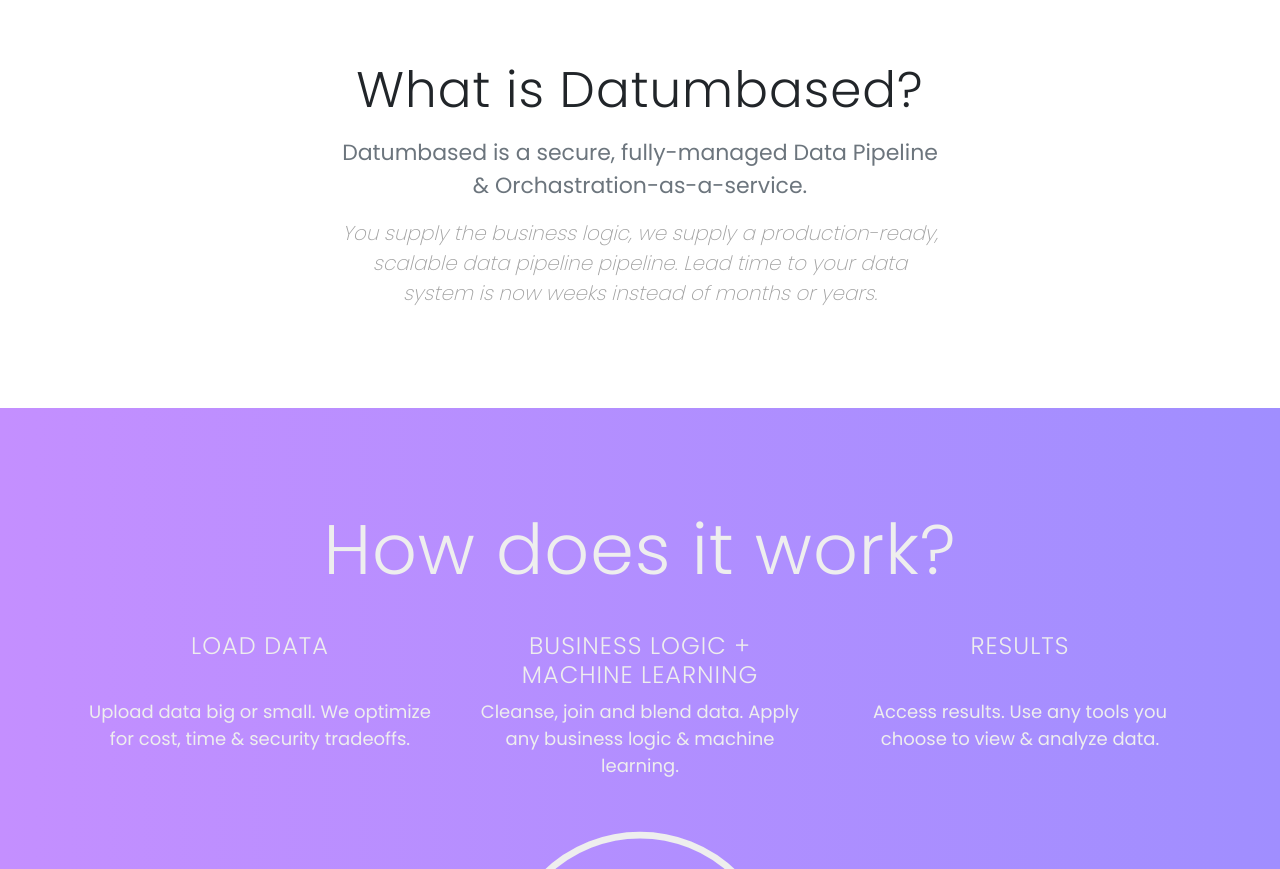
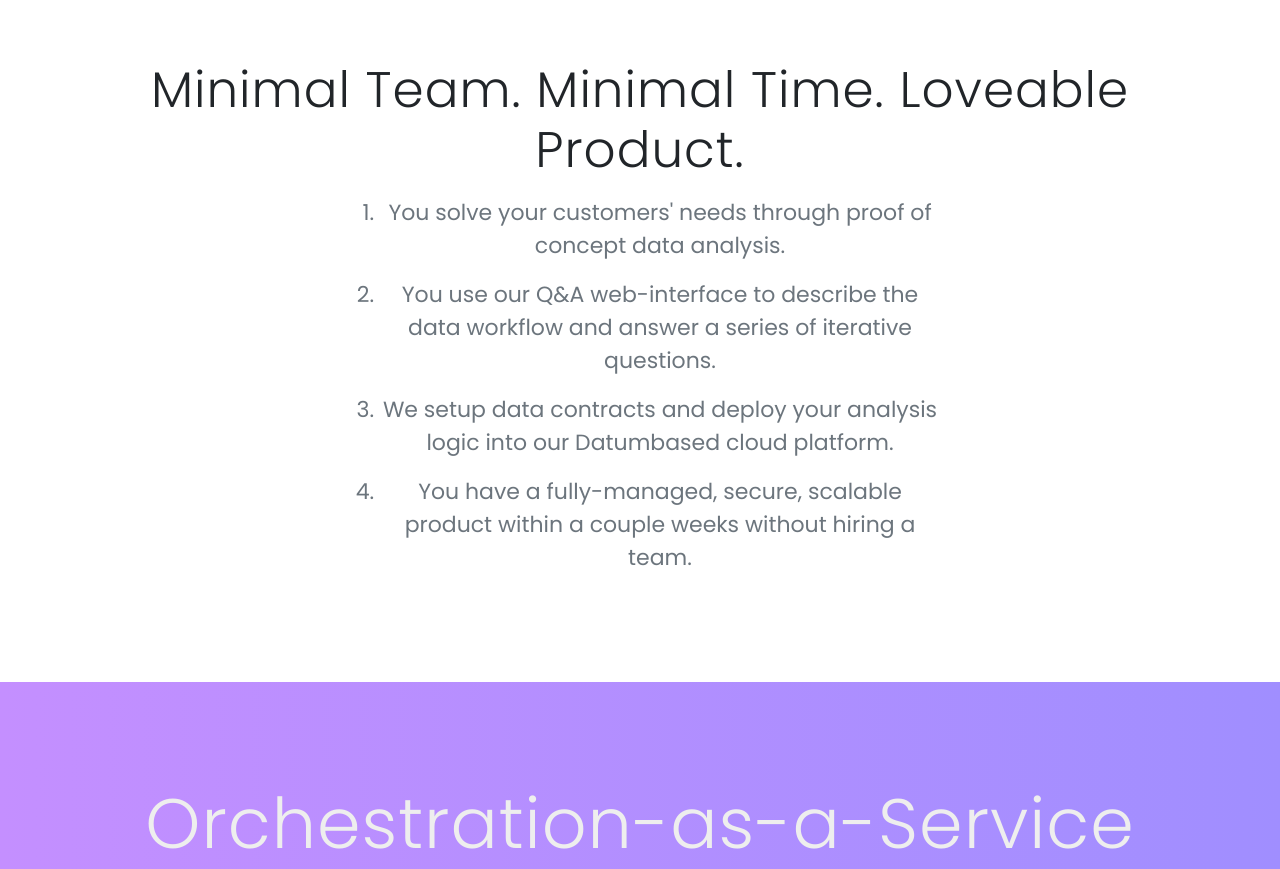
Before and after one commit to datumbased/datumbased.github.io, a website: page index.html in a window 1280 px wide. Shown: the part 840-1709 px from the top of the page. Drawn offline with nearby package versions, Linux system fonts and the light colour scheme.

Commit message:
made edits to phrasing

```diff
--- a/index.html
+++ b/index.html
@@ -7,7 +7,7 @@
   <meta name="description" content="">
   <meta name="author" content="">
 
-  <title>Datubmased</title>
+  <title>Datumbased</title>
 
   <link rel="apple-touch-icon" sizes="180x180" href="/img/icons/apple-touch-icon.png">
   <link rel="icon" type="image/png" sizes="32x32" href="/img/icons/favicon-32x32.png">
@@ -75,10 +75,10 @@
         <div class="col-lg-6 my-auto">
           <div class="header-content mx-auto">
             <h1 class="mb-5">
-              Get to data driven solutions faster.
+              Transform your data prototype into a data product fast.
             </h1>
             <h3 class="mb-5">
-              Fully-managed, secure, production-ready machine learning data pipeline.
+              Achieve ROI on your data analysis in minimal time without hiring a team of data engineers, scientists, architects, and experts to make it a product.
             </h3>
             <a href="#download" class="btn btn-outline btn-xl js-scroll-trigger">
               Learn more
@@ -95,24 +95,20 @@
   <section class="features" id="how">
     <div class="container">
       <div class="section-heading text-center">
-        <h2>What is Datumbased?</h2>
-
-        <p class="text-muted text-center heading-title-text">
-          Datumbased is a secure, fully-managed
-          Data Pipeline & Orchastration-as-a-service.
-        </p>
-        <p class="text-muted text-center heading-subtext">
-          You supply the business logic, we supply a production-ready, scalable data pipeline pipeline.
-          Lead time to your data system is now weeks instead of months or years.
-        </p>
-
+        <h2>Minimal Team. Minimal Time. Loveable Product.</h2>
+        <ol class="text-muted text-center heading-title-text">
+          <li class="text-muted text-center heading-title-text">You solve your customers' needs through proof of concept data analysis.</li>
+          <li class="text-muted text-center heading-title-text">You use our Q&A web-interface to describe the data workflow and answer a series of iterative questions.</li>
+          <li class="text-muted text-center heading-title-text">We setup data contracts and deploy your analysis logic into our Datumbased cloud platform.</li>
+          <li class="text-muted text-center heading-title-text">You have a fully-managed, secure, scalable product within a couple weeks without hiring a team.</li>
+        </ol>
       </div>
     </div>
   </section>
 
   <section class="download bg-primary text-center" id="download">
     <div class="container">
-      <h2>How does it work?</h2>
+      <h2>Orchestration-as-a-Service</h2>
        <div class="row">
           <div class="col-lg-4 diagram-item">
             <h4>Load Data</h4>
@@ -126,17 +122,17 @@
         </div>
         <div class="row">
           <div class="col-lg-4 diagram-item">
-            <p>Upload data big or small.
-            We optimize for cost, time & security tradeoffs.</p>
+            <p>"Upload" your data.
+            Big or small we can process it. We provide authorization credentials so you can send or receive data however you wish.</p>
           </div>
           <div class="col-lg-4 diagram-item">
             <p>
-              Cleanse, join and blend data. Apply any business logic & machine learning.
+              We apply your business logic to clean, format, and aggregate your various data. (Or try our proprietary machine learning algorithms, if you wish.)
             </p>
           </div>
           <div class="col-lg-4 diagram-item">
             <p>
-              Access results. Use any tools you choose to view & analyze data.
+              "Download" your data outputs or predictions. Use any tools you choose to view & analyze data.
             </p>
           </div>
         </div>
@@ -154,7 +150,10 @@
   <section class="features" id="why">
     <div class="container">
       <div class="section-heading text-center">
-        <h2>Why Datumbased?</h2>
+        <h2>You focus on your customer.</h2>
+        <p class="text-muted text-center heading-title-text">
+          We focus on the cloud infrastructure, orchestration, management, monitoring, security, and scalability of your data product.
+        </p>
         <p class="text-muted"></p>
         <hr>
       </div>
@@ -255,7 +254,7 @@
  -->
   <section class="contact bg-primary" id="contact">
     <div class="container">
-      <h2 style="margin-bottom:3rem;">Want to learn more?</h2>
+      <h2 style="margin-bottom:3rem;">Transform your data prototype into a data product today.</h2>
       <iframe src="https://docs.google.com/forms/d/e/1FAIpQLSdedT7x54OXnzruvVanVwL2Ep1TpzcH_kV5wnpvx07uEauDPg/viewform?embedded=true" width="640" height="627" frameborder="0" marginheight="0" marginwidth="0">Loading...</iframe>
     </div>
   </section>
```
